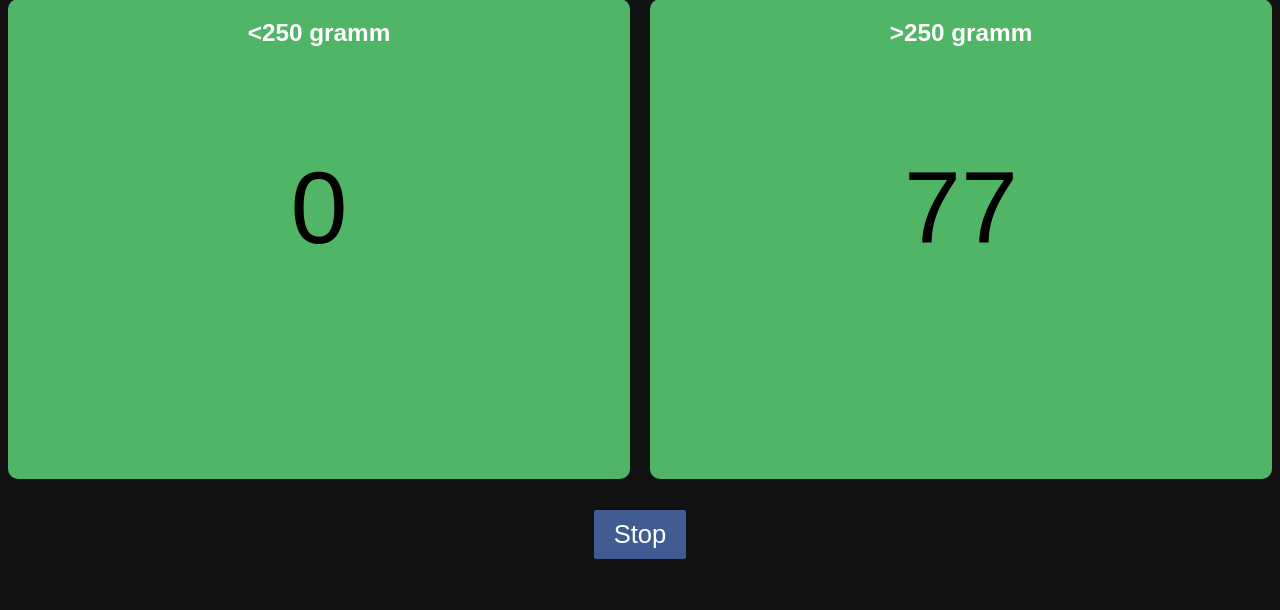
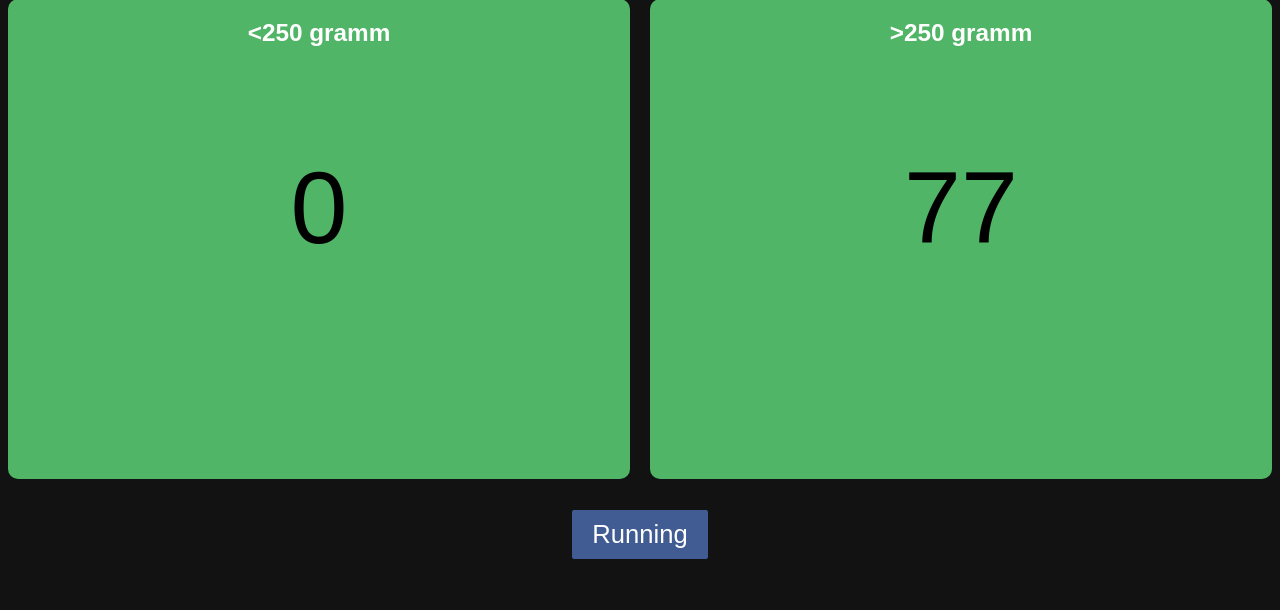
Before and after one commit to sebas-rodri/PCPS-Warensortierung, a Flask app: page / in a window 1280 px wide. Shown: the part 81-691 px from the top of the page. Run offline with Flask 3, Linux system fonts and the light colour scheme; some libraries are stand-ins or nearby versions.

Commit message:
Update path handling and button text
Modified the database path handling in the 'session.py' to work in different directory structures. In 'index.html', the text of the interactive button is adjusted to more accurately represent its state. These changes contribute to improving the usability and adaptability of the application.

```diff
--- a/raspi-webserver/src/session.py
+++ b/raspi-webserver/src/session.py
@@ -6,7 +6,10 @@ import os
 class Session:
     def __init__(self):
         self.active = True
-        self.db_manager = DatabaseManager('/app/src/db/database.db')
+        if os.getcwd() == "/app":
+            self.db_manager = DatabaseManager('app/src/db/database.db')
+        else:
+            self.db_manager = DatabaseManager('raspi-webserver/src/db/database.db')
         ''' uncomment for testing
         additional_data = [
             (100, 1),
--- a/raspi-webserver/src/templates/index.html
+++ b/raspi-webserver/src/templates/index.html
@@ -100,7 +100,7 @@
         </div>
     </div>
     <div class="buttondiv">
-        <button onclick="startOrPause()" class="buttonblue" id="button">Stop</button>
+        <button onclick="startOrPause()" class="buttonblue" id="button">Running</button>
     </div>
 
     <script src="https://cdn.socket.io/4.0.0/socket.io.min.js"></script>
@@ -202,10 +202,10 @@
         }
         function startOrPause() {
             if(document.getElementById('button').className === 'buttonred'){
-                document.getElementById('button').innerText = 'Start';
+                document.getElementById('button').innerText = 'Running';
                 document.getElementById('button').className = 'buttonblue';}
             else{
-                document.getElementById('button').innerText = 'Stop';
+                document.getElementById('button').innerText = 'Inactive';
                 document.getElementById('button').className = 'buttonred';
             }
             socket.emit('start/pause');
```
